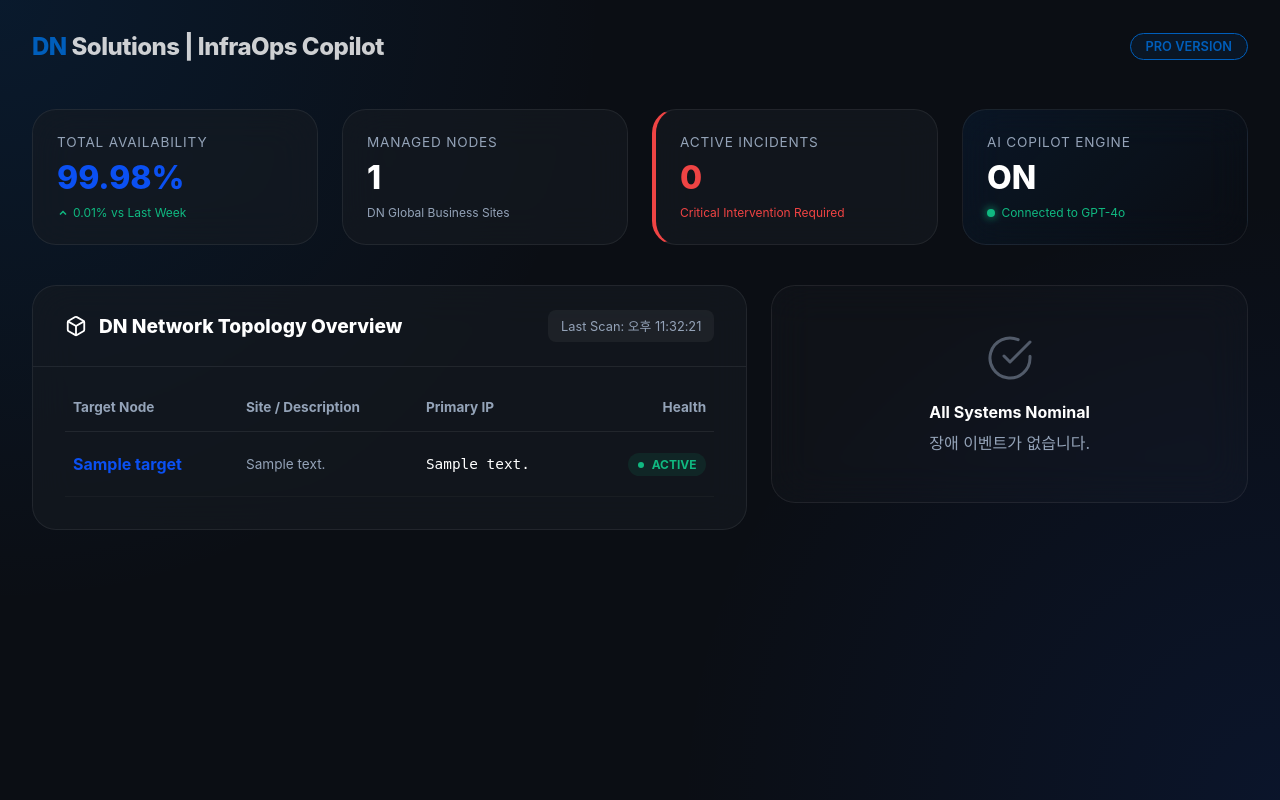
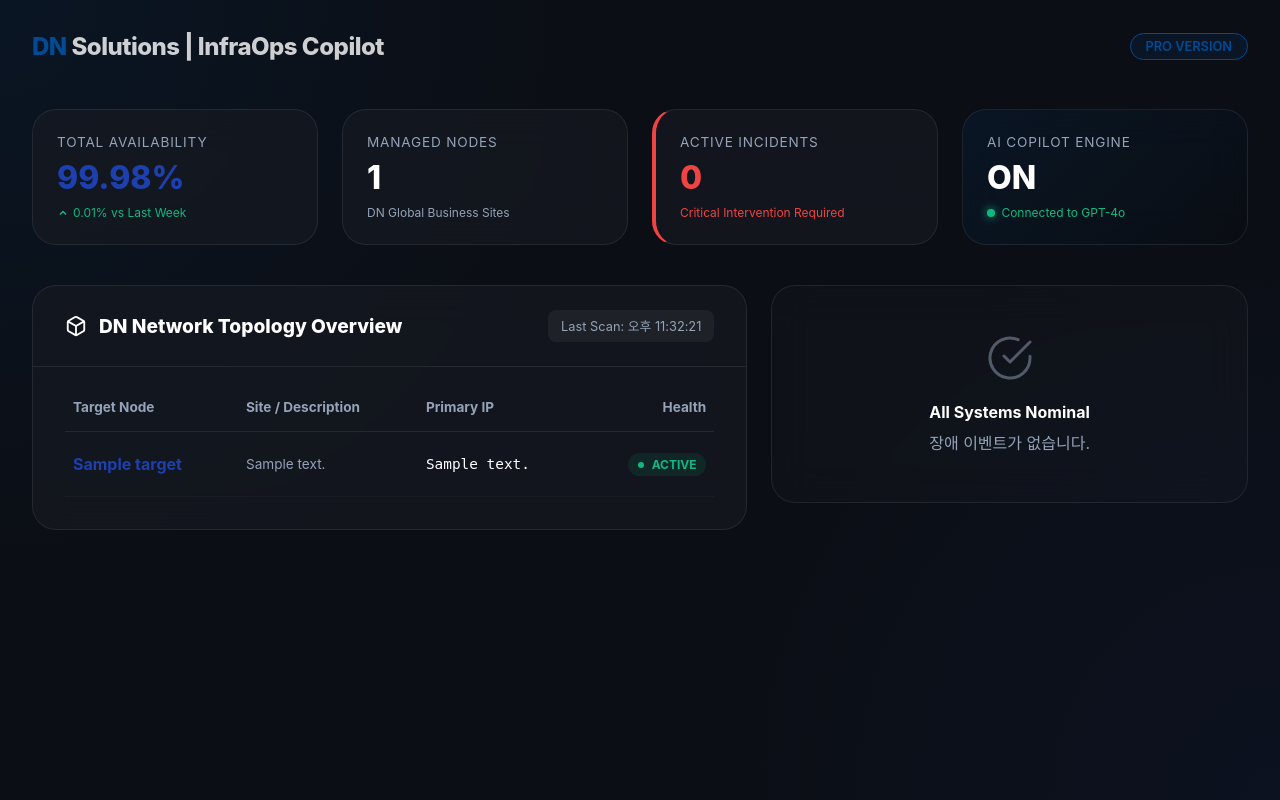
Before and after one commit to glory903-devsecops/dn-ax-infraops, a Django app: page / in a window 1280 px wide. Run offline with Django 4.2, Linux system fonts and the light colour scheme; tables that the repository leaves empty hold one stand-in row (values such as "Sample post"); data that the repository does not hold is empty; some web fonts are replaced.

Commit message:
style: darken blue tones for better readability

```diff
--- a/static/css/style.css
+++ b/static/css/style.css
@@ -2,11 +2,11 @@
 @import url('https://cdn.jsdelivr.net/gh/orioncactus/pretendard/dist/web/static/pretendard.css');
 
 :root {
-    --dn-blue: #005EBB;
-    --dn-blue-light: #0B50F2;
+    --dn-blue: #004b96;
+    --dn-blue-light: #1E40AF;
     --bg-dark: #0B0E14;
-    --card-bg: rgba(23, 27, 34, 0.6);
-    --border-color: rgba(255, 255, 255, 0.07);
+    --card-bg: rgba(23, 27, 34, 0.65);
+    --border-color: rgba(255, 255, 255, 0.08);
     --text-main: #FFFFFF;
     --text-dim: #94A3B8;
     --status-ok: #10B981;
@@ -21,8 +21,8 @@ body {
     margin: 0;
     overflow-x: hidden;
     background-image:
-        radial-gradient(circle at 0% 0%, rgba(0, 94, 187, 0.15) 0%, transparent 40%),
-        radial-gradient(circle at 100% 100%, rgba(11, 80, 242, 0.1) 0%, transparent 40%);
+        radial-gradient(circle at 0% 0%, rgba(0, 75, 150, 0.12) 0%, transparent 40%),
+        radial-gradient(circle at 100% 100%, rgba(30, 64, 175, 0.08) 0%, transparent 40%);
     min-height: 100vh;
     -webkit-font-smoothing: antialiased;
 }
```
Also changed, not shown: docs/static/css/style.css (+6 -6 lines).
